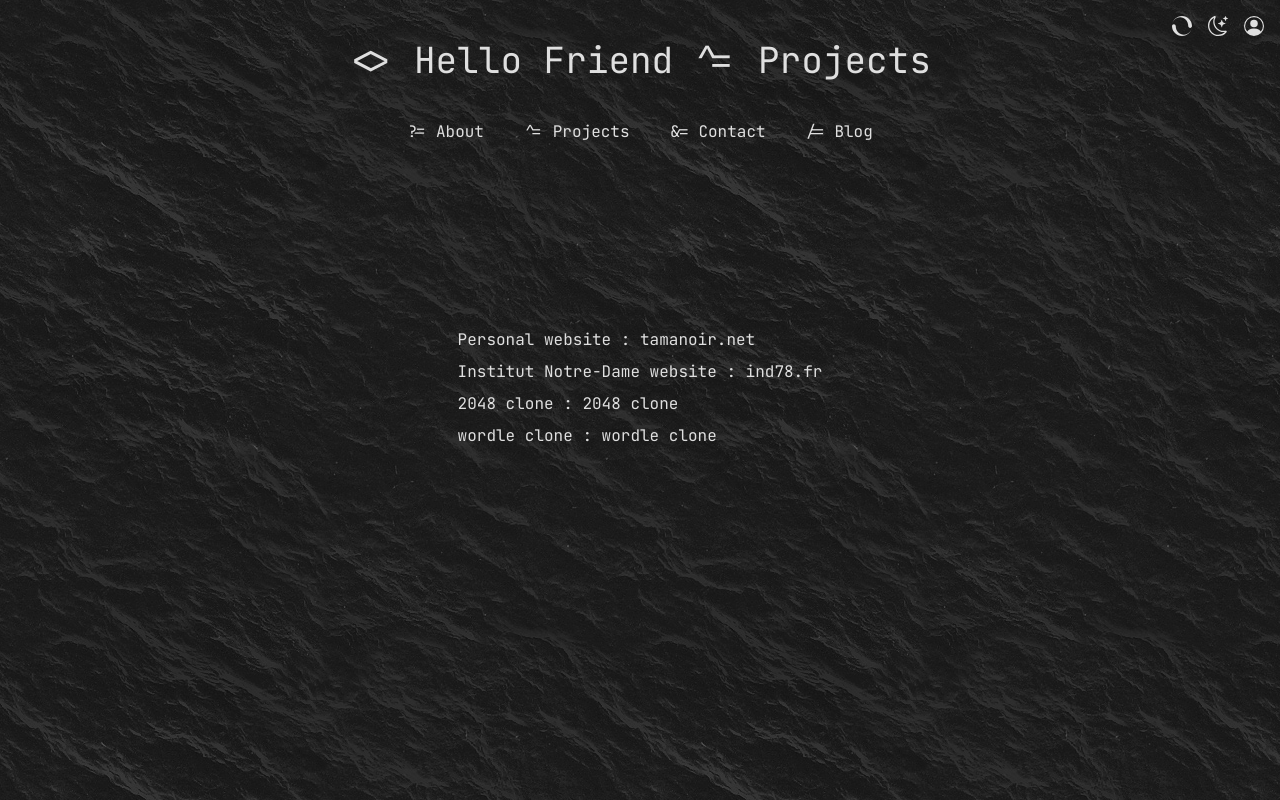
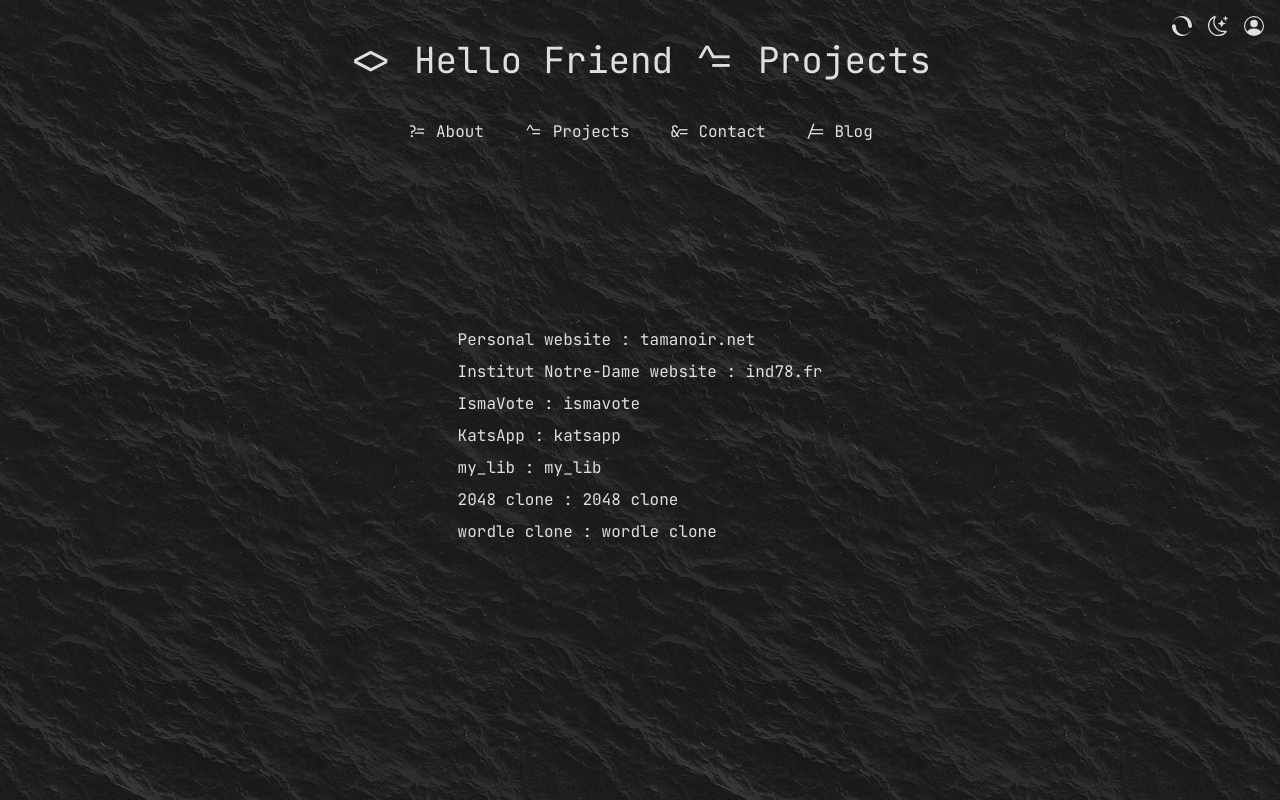
Before and after one commit to LeTamanoir/Tamanoir.net, a React (Vite) app: page /projects in a window 1280 px wide. Built offline with nearby package versions, Linux system fonts and the light colour scheme.

Commit message:
[ADD] new projects

```diff
--- a/src/routes/Projects.tsx
+++ b/src/routes/Projects.tsx
@@ -20,6 +20,36 @@ export default function Projects() {
             target="_blank"
           >
             ind78.fr
+          </a>
+        </li>
+        <li>
+          IsmaVote :{" "}
+          <a
+            className="hover:underline"
+            href="https://isma-vote.vercel.app/"
+            target="_blank"
+          >
+            ismavote
+          </a>
+        </li>
+        <li>
+          KatsApp :{" "}
+          <a
+            className="hover:underline"
+            href="https://github.com/LeTamanoir/software-pool-rush-realtime-chat"
+            target="_blank"
+          >
+            katsapp
+          </a>
+        </li>
+        <li>
+          my_lib :{" "}
+          <a
+            className="hover:underline"
+            href="https://github.com/LeTamanoir/my_lib"
+            target="_blank"
+          >
+            my_lib
           </a>
         </li>
         <li>
```
